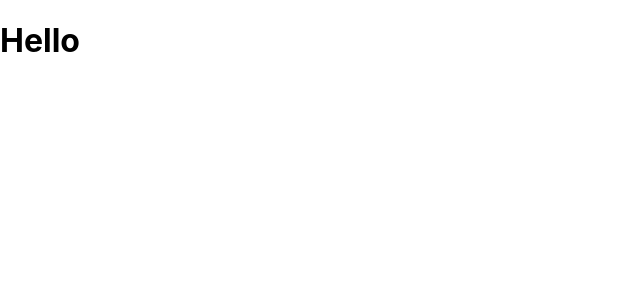
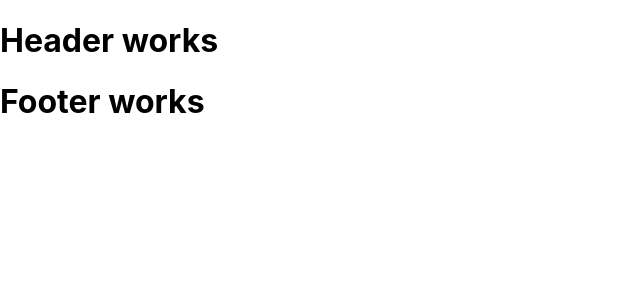
Before and after one commit to rohitkrishna094/mml, a React (Create React App) app in the folder frontend/: page / in a window 1280 px wide. Shown: the top 300 px of the page, without its empty margins (0-640 px from the left). Built offline with nearby package versions, Linux system fonts and the light colour scheme.

Commit message:
fe: added antd

```diff
--- a/frontend/package.json
+++ b/frontend/package.json
@@ -3,6 +3,7 @@
   "version": "0.1.0",
   "private": true,
   "dependencies": {
+    "antd": "^3.11.6",
     "react": "^16.6.3",
     "react-dom": "^16.6.3",
     "react-redux": "^5.1.1",
--- a/frontend/src/App.js
+++ b/frontend/src/App.js
@@ -1,11 +1,14 @@
 import React, { Component } from 'react';
 import './App.css';
+import Header from './components/Header/Header';
+import Footer from './components/Footer/Footer';
 
 class App extends Component {
   render() {
     return (
       <div className="App">
-        <h1>Hello</h1>
+        <Header />
+        <Footer />
       </div>
     );
   }
--- /dev/null
+++ b/frontend/src/components/Footer/Footer.js
@@ -0,0 +1,11 @@
+import React, { Component } from 'react';
+
+export default class Footer extends Component {
+  render() {
+    return (
+      <div>
+        <h1>Footer works</h1>
+      </div>
+    );
+  }
+}
--- /dev/null
+++ b/frontend/src/components/Header/Header.js
@@ -0,0 +1,11 @@
+import React, { Component } from 'react';
+
+export default class Header extends Component {
+  render() {
+    return (
+      <div>
+        <h1>Header works</h1>
+      </div>
+    );
+  }
+}
```
Also changed, not shown: 1 other file (tests, documents, lock files or other folders).
